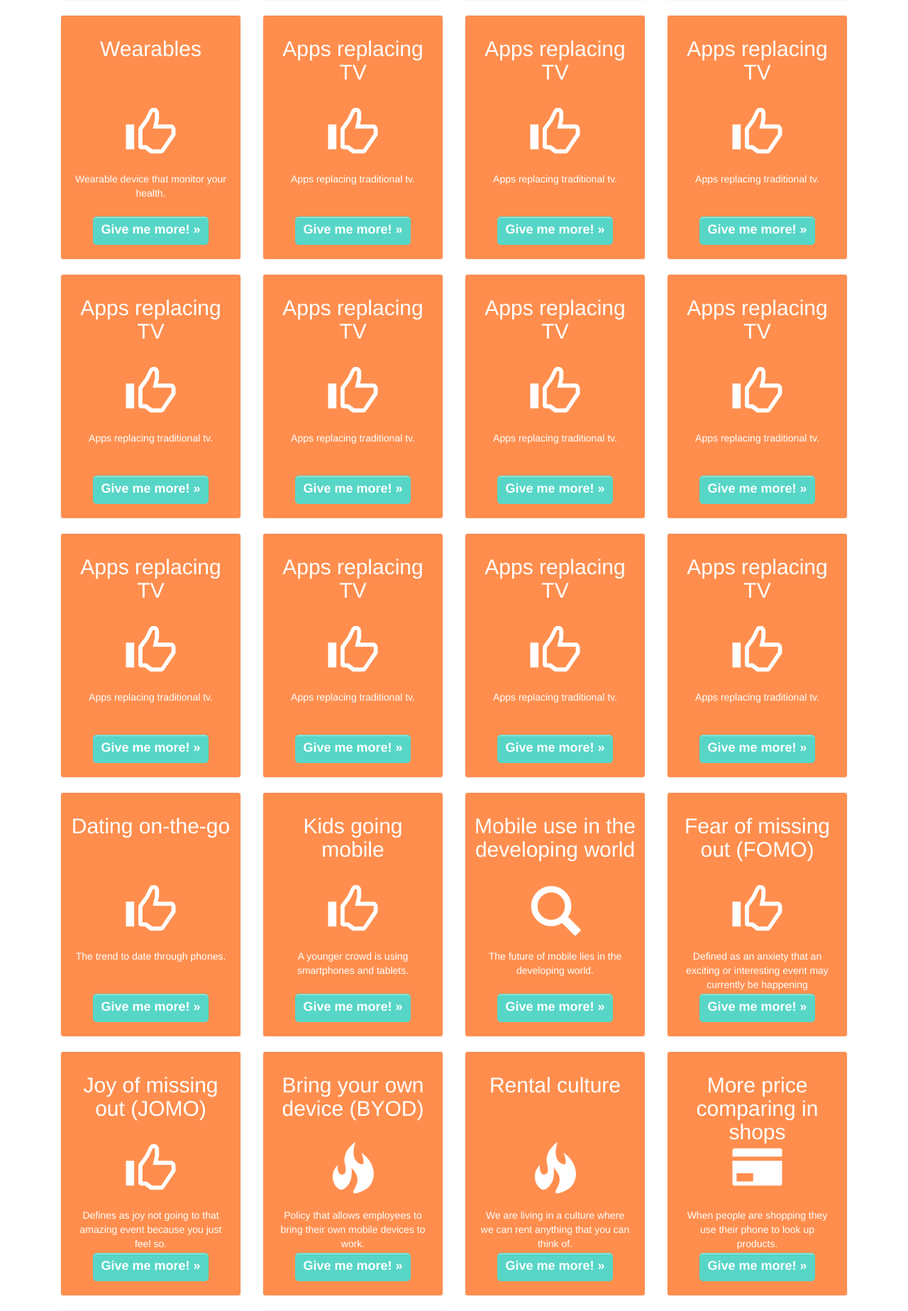
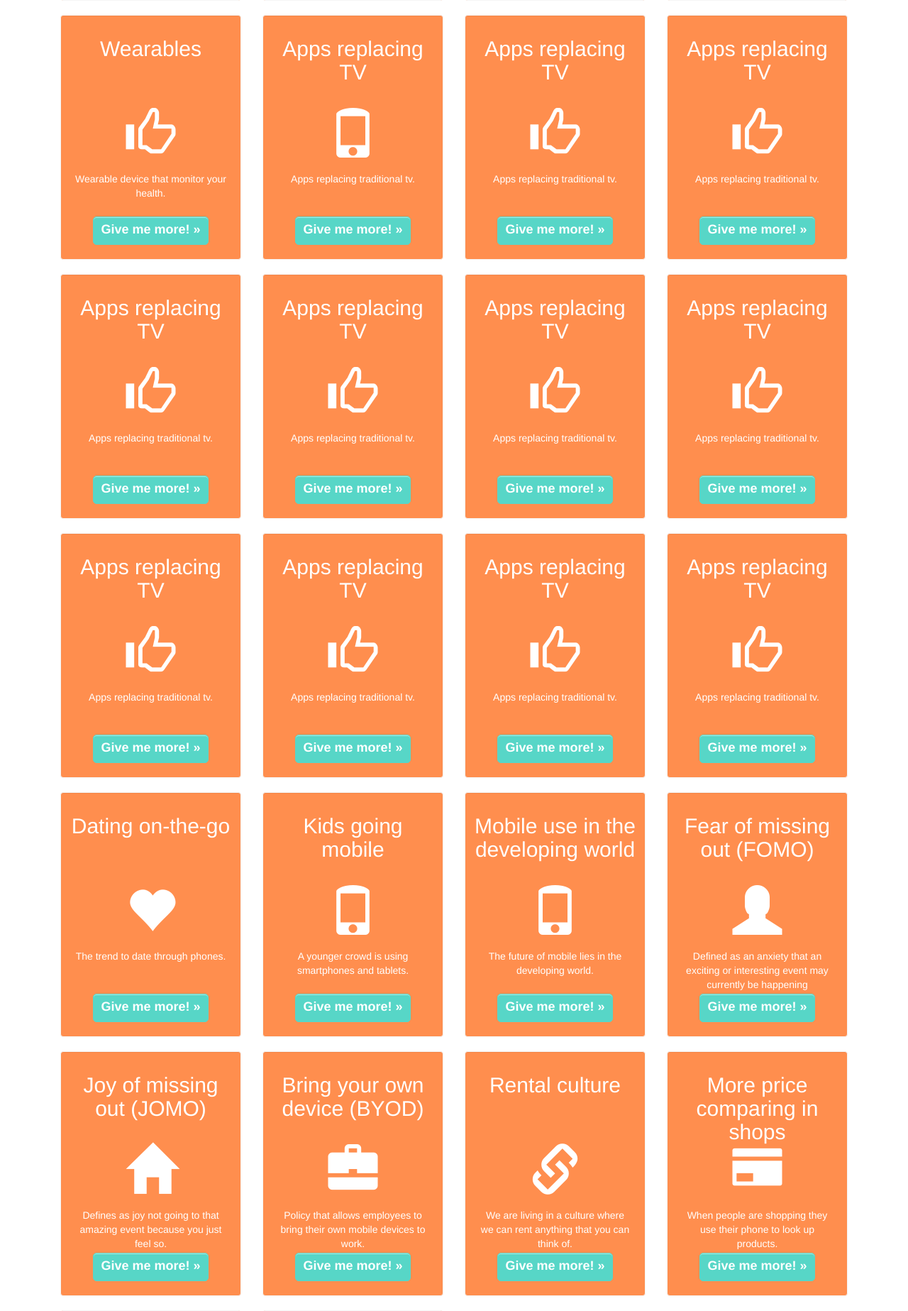
Before and after one commit to johannabulling/randomizer, a PHP site: page / in a window 1280 px wide. Shown: the part 906-2753 px from the top of the page at 71% size. Run offline with PHP 8.4, Linux system fonts and the light colour scheme; some libraries are stand-ins or nearby versions.

Commit message:
pre merger

```diff
--- a/trend_1.php
+++ b/trend_1.php
@@ -7,7 +7,7 @@
           </div>
 
           <div class="icon-div" >
-            <span class="glyphicon glyphicon-search"></span>
+            <span class="glyphicon glyphicon-tree-deciduous"></span>
           </div>
 
           <div class="subheadline">
--- a/trend_10.php
+++ b/trend_10.php
@@ -7,7 +7,7 @@
           </div>
 
           <div class="icon-div" >
-            <span class="glyphicon glyphicon-thumbs-up"></span>
+            <span class="glyphicon glyphicon-phone"></span>
           </div>
 
           <div class="subheadline">
--- a/trend_21.php
+++ b/trend_21.php
@@ -7,7 +7,7 @@
           </div>
 
           <div class="icon-div" >
-            <span class="glyphicon glyphicon-thumbs-up"></span>
+            <span class="glyphicon glyphicon-heart"></span>
           </div>
 
           <div class="subheadline">
--- a/trend_22.php
+++ b/trend_22.php
@@ -7,7 +7,7 @@
           </div>
 
           <div class="icon-div" >
-            <span class="glyphicon glyphicon-thumbs-up"></span>
+            <span class="glyphicon glyphicon-phone"></span>
           </div>
 
           <div class="subheadline">
--- a/trend_23.php
+++ b/trend_23.php
@@ -7,7 +7,7 @@
           </div>
 
           <div class="icon-div" >
-            <span class="glyphicon glyphicon-search"></span>
+            <span class="glyphicon glyphicon-phone"></span>
           </div>
 
           <div class="subheadline">
--- a/trend_24.php
+++ b/trend_24.php
@@ -7,7 +7,7 @@
           </div>
 
           <div class="icon-div" >
-            <span class="glyphicon glyphicon-thumbs-up"></span>
+            <span class="glyphicon glyphicon-user"></span>
           </div>
 
           <div class="subheadline">
--- a/trend_25.php
+++ b/trend_25.php
@@ -7,7 +7,7 @@
           </div>
 
           <div class="icon-div" >
-            <span class="glyphicon glyphicon-thumbs-up"></span>
+            <span class="glyphicon glyphicon-home"></span>
           </div>
 
           <div class="subheadline">
--- a/trend_26.php
+++ b/trend_26.php
@@ -7,7 +7,7 @@
           </div>
 
           <div class="icon-div" >
-            <span class="glyphicon glyphicon-fire"></span>
+            <span class="glyphicon glyphicon-briefcase"></span>
           </div>
 
           <div class="subheadline">
--- a/trend_27.php
+++ b/trend_27.php
@@ -7,7 +7,7 @@
           </div>
 
           <div class="icon-div" >
-            <span class="glyphicon glyphicon-fire"></span>
+            <span class="glyphicon glyphicon-link"></span>
           </div>
 
           <div class="subheadline">
--- a/trend_29.php
+++ b/trend_29.php
@@ -7,7 +7,7 @@
           </div>
 
           <div class="icon-div" >
-            <span class="glyphicon glyphicon-thumbs-up"></span>
+            <span class="glyphicon glyphicon-glass"></span>
           </div>
 
           <div class="subheadline">
--- a/trend_30.php
+++ b/trend_30.php
@@ -7,7 +7,7 @@
           </div>
 
           <div class="icon-div" >
-            <span class="glyphicon glyphicon-search"></span>
+            <span class="glyphicon glyphicon-star"></span>
           </div>
 
           <div class="subheadline">
```
